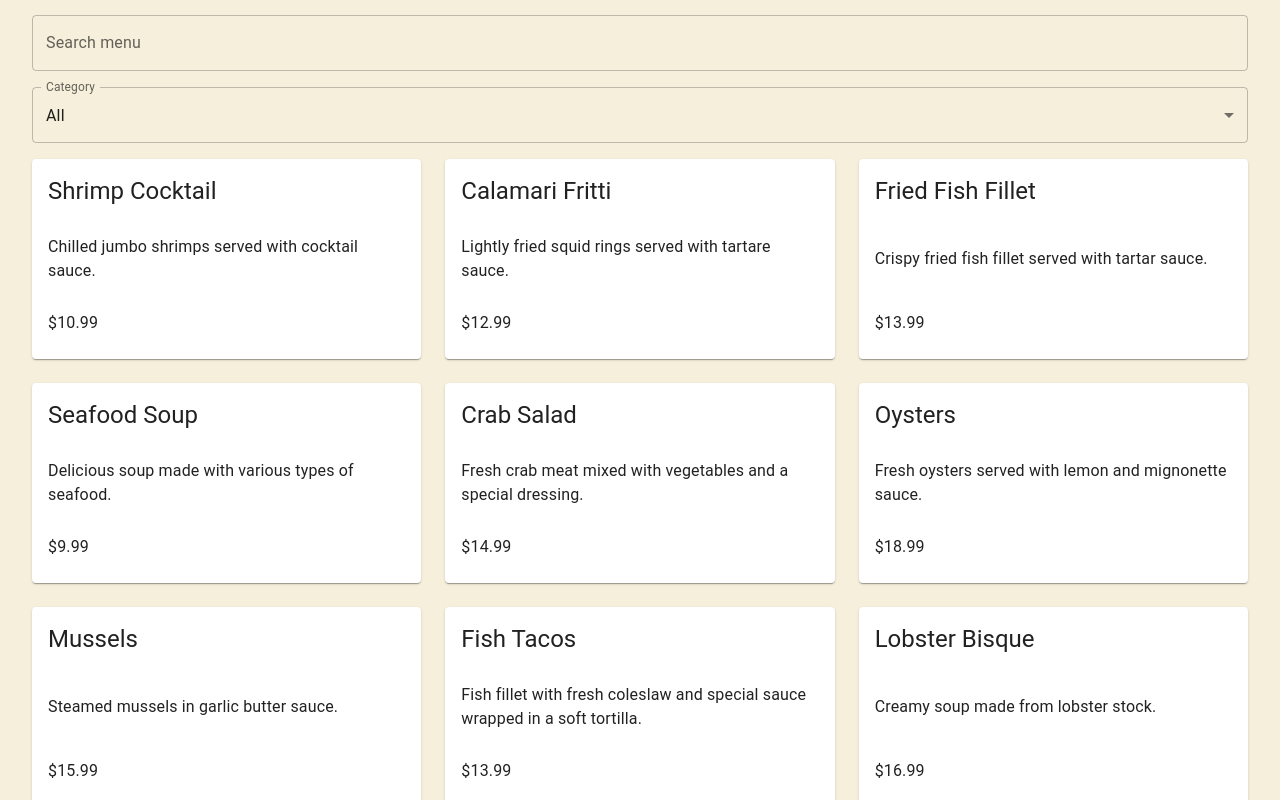
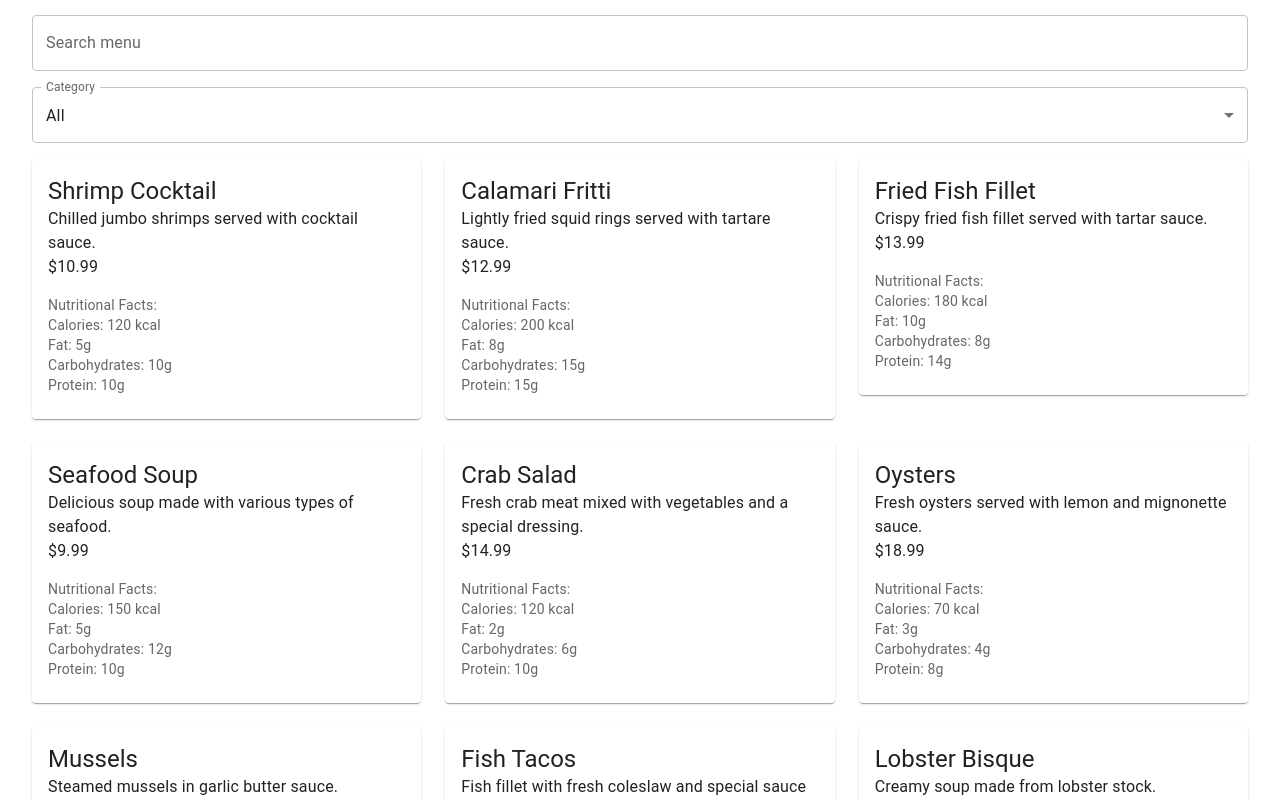
Before and after one commit to RadwanJunior/CleopatrasKitchen.github.io, a React (Create React App) app: page /menu in a window 1280 px wide. Shown: the part 680-1480 px from the top of the page. Built offline with nearby package versions, Linux system fonts and the light colour scheme; a web font is replaced by a local one.

Commit message:
Added nutritional facts

```diff
--- a/src/container/MenuPage/MenuPage.jsx
+++ b/src/container/MenuPage/MenuPage.jsx
@@ -1,5 +1,4 @@
 import React, { useState } from 'react';
-import './MenuPage.css';
 import { motion } from 'framer-motion';
 import {
   Box,
@@ -18,7 +17,7 @@ import {
 const categories = ['All', 'Appetizers', 'Mains', 'Desserts'];
 
 const menuData = [
-  // Appetizers
+  // ... previous menu items ...
   {
     id: 1,
     category: 'Appetizers',
@@ -27,6 +26,12 @@ const menuData = [
     description: 'Chilled jumbo shrimps served with cocktail sauce.',
     arabicDescription: 'جمبري ضخم مبرد يقدم مع صوص الكوكتيل.',
     price: 10.99,
+    nutrition: {
+      calories: 120,
+      fat: 5,
+      carbohydrates: 10,
+      protein: 10,
+    },
   },
   {
     id: 2,
@@ -36,6 +41,12 @@ const menuData = [
     description: 'Lightly fried squid rings served with tartare sauce.',
     arabicDescription: 'حلقات الحبار المقلية خفيفة مع صلصة التارتار.',
     price: 12.99,
+    nutrition: {
+      calories: 200,
+      fat: 8,
+      carbohydrates: 15,
+      protein: 15,
+    },
   },
   {
     id: 3,
@@ -45,6 +56,12 @@ const menuData = [
     description: 'Crispy fried fish fillet served with tartar sauce.',
     arabicDescription: 'فيليه السمك المقلي المقرمش يقدم مع صلصة التارتار.',
     price: 13.99,
+    nutrition: {
+      calories: 180,
+      fat: 10,
+      carbohydrates: 8,
+      protein: 14,
+    },
   },
   {
     id: 4,
@@ -54,6 +71,12 @@ const menuData = [
     description: 'Delicious soup made with various types of seafood.',
     arabicDescription: 'شوربة لذيذة مصنوعة من مختلف أنواع المأكولات البحرية.',
     price: 9.99,
+    nutrition: {
+      calories: 150,
+      fat: 5,
+      carbohydrates: 12,
+      protein: 10,
+    },
   },
   {
     id: 5,
@@ -63,6 +86,12 @@ const menuData = [
     description: 'Fresh crab meat mixed with vegetables and a special dressing.',
     arabicDescription: 'لحم الكراب الطازج ممزوج بالخضروات والتوابل الخاصة.',
     price: 14.99,
+    nutrition: {
+      calories: 120,
+      fat: 2,
+      carbohydrates: 6,
+      protein: 10,
+    },
   },
   {
     id: 6,
@@ -72,6 +101,12 @@ const menuData = [
     description: 'Fresh oysters served with lemon and mignonette sauce.',
     arabicDescription: 'المحار الطازج يقدم مع الليمون وصلصة المينونيت.',
     price: 18.99,
+    nutrition: {
+      calories: 70,
+      fat: 3,
+      carbohydrates: 4,
+      protein: 8,
+    },
   },
   {
     id: 7,
@@ -81,6 +116,12 @@ const menuData = [
     description: 'Steamed mussels in garlic butter sauce.',
     arabicDescription: 'البلح البحري المطهو بالبخار في صلصة الثوم والزبدة.',
     price: 15.99,
+    nutrition: {
+      calories: 100,
+      fat: 6,
+      carbohydrates: 8,
+      protein: 9,
+    },
   },
   {
     id: 8,
@@ -90,6 +131,12 @@ const menuData = [
     description: 'Fish fillet with fresh coleslaw and special sauce wrapped in a soft tortilla.',
     arabicDescription: 'فيليه السمك مع الكولسلو الطازج والصلصة الخاصة مغلف في تورتيلا ناعمة.',
     price: 13.99,
+    nutrition: {
+      calories: 220,
+      fat: 8,
+      carbohydrates: 18,
+      protein: 12,
+    },
   },
   {
     id: 9,
@@ -99,6 +146,12 @@ const menuData = [
     description: 'Creamy soup made from lobster stock.',
     arabicDescription: 'شوربة كريمية مصنوعة من مرقة الكركند.',
     price: 16.99,
+    nutrition: {
+      calories: 200,
+      fat: 12,
+      carbohydrates: 10,
+      protein: 15,
+    },
   },
   {
     id: 10,
@@ -108,6 +161,12 @@ const menuData = [
     description: 'A combination of various seafood including shrimps, calamari, and mussels.',
     arabicDescription: 'مزيج من مختلف المأكولات البحرية بما في ذلك الروبيان والكالاماري والبلح البحري.',
     price: 28.99,
+    nutrition: {
+      calories: 300,
+      fat: 18,
+      carbohydrates: 20,
+      protein: 25,
+    },
   },
   // Mains
   {
@@ -118,6 +177,12 @@ const menuData = [
     description: 'Grilled sea bass fillet with a lemon butter sauce.',
     arabicDescription: 'فيليه سمك الباس المشوي مع صلصة الليمون والزبدة.',
     price: 20.99,
+    nutrition: {
+      calories: 250,
+      fat: 12,
+      carbohydrates: 10,
+      protein: 30,
+    },
   },
   {
     id: 12,
@@ -127,6 +192,12 @@ const menuData = [
     description: 'Traditional Spanish rice dish with various seafood.',
     arabicDescription: 'طبق أرز إسباني تقليدي مع مختلف أنواع المأكولات البحرية.',
     price: 25.99,
+    nutrition: {
+      calories: 350,
+      fat: 15,
+      carbohydrates: 30,
+      protein: 20,
+    },
   },
   {
     id: 13,
@@ -136,6 +207,12 @@ const menuData = [
     description: 'Baked lobster meat with a creamy cheese sauce.',
     arabicDescription: 'لحم الكركند المخبوز مع صلصة الجبن الكريمية.',
     price: 34.99,
+    nutrition: {
+      calories: 400,
+      fat: 25,
+      carbohydrates: 15,
+      protein: 35,
+    },
   },
   {
     id: 14,
@@ -145,6 +222,12 @@ const menuData = [
     description: 'Fried fish fillet served with crispy fries.',
     arabicDescription: 'فيليه السمك المقلي يقدم مع البطاطس المقلية اللذيذة.',
     price: 18.99,
+    nutrition: {
+      calories: 450,
+      fat: 22,
+      carbohydrates: 35,
+      protein: 20,
+    },
   },
   {
     id: 15,
@@ -154,6 +237,12 @@ const menuData = [
     description: 'Spaghetti tossed with shrimps and a spicy tomato sauce.',
     arabicDescription: 'السباغيتي مع الروبيان وصلصة الطماطم الحارة.',
     price: 19.99,
+    nutrition: {
+      calories: 380,
+      fat: 15,
+      carbohydrates: 40,
+      protein: 18,
+    },
   },
   {
     id: 16,
@@ -163,6 +252,12 @@ const menuData = [
     description: 'Grilled salmon with a sweet teriyaki glaze.',
     arabicDescription: 'السلمون المشوي مع الطلاء الحلو ترياكي.',
     price: 23.99,
+    nutrition: {
+      calories: 320,
+      fat: 15,
+      carbohydrates: 10,
+      protein: 30,
+    },
   },
   {
     id: 17,
@@ -172,6 +267,12 @@ const menuData = [
     description: 'Creamy risotto with a variety of seafood.',
     arabicDescription: 'الريزوتو الكريمي مع مجموعة متنوعة من المأكولات البحرية.',
     price: 24.99,
+    nutrition: {
+      calories: 400,
+      fat: 18,
+      carbohydrates: 35,
+      protein: 22,
+    },
   },
   {
     id: 18,
@@ -181,6 +282,12 @@ const menuData = [
     description: 'Golden brown crab cakes served with a spicy remoulade.',
     arabicDescription: 'كعك الكراب البني الذهبي يقدم مع الريمولادة الحارة.',
     price: 22.99,
+    nutrition: {
+      calories: 320,
+      fat: 20,
+      carbohydrates: 12,
+      protein: 18,
+    },
   },
   {
     id: 19,
@@ -190,6 +297,12 @@ const menuData = [
     description: 'Grilled jumbo shrimps on skewers with a tangy garlic sauce.',
     arabicDescription: 'الروبيان الضخم المشوي على الأسياخ مع صلصة الثوم الطنج.',
     price: 26.99,
+    nutrition: {
+      calories: 280,
+      fat: 14,
+      carbohydrates: 8,
+      protein: 24,
+    },
   },
   {
     id: 20,
@@ -199,8 +312,14 @@ const menuData = [
     description: 'Spicy fish curry served with steamed rice.',
     arabicDescription: 'كاري السمك الحار يقدم مع الأرز المطهو بالبخار.',
     price: 21.99,
+    nutrition: {
+      calories: 350,
+      fat: 18,
+      carbohydrates: 25,
+      protein: 15,
+    },
   },
-  // Desserts
+  // Desserts (continued)
   {
     id: 21,
     category: 'Desserts',
@@ -209,6 +328,12 @@ const menuData = [
     description: 'Sweet pastry made of layers of filo filled with chopped nuts and sweetened with syrup or honey.',
     arabicDescription: 'معجنات حلوة مكونة من طبقات الفيلو مليئة بالمكسرات المفرومة ومحلاة بالشراب أو العسل.',
     price: 7.99,
+    nutrition: {
+      calories: 300,
+      fat: 15,
+      carbohydrates: 30,
+      protein: 5,
+    },
   },
   {
     id: 22,
@@ -218,6 +343,12 @@ const menuData = [
     description: 'Traditional Egyptian dessert, made of pastry, milk, and nuts.',
     arabicDescription: 'حلوى مصرية تقليدية، مكونة من العجينة والحليب والمكسرات.',
     price: 8.99,
+    nutrition: {
+      calories: 350,
+      fat: 20,
+      carbohydrates: 25,
+      protein: 7,
+    },
   },
   {
     id: 23,
@@ -225,8 +356,14 @@ const menuData = [
     name: 'Kunafa',
     arabicName: 'كنافة',
     description: 'A traditional Arabic dessert made with thin noodle-like pastry, or alternatively fine semolina dough, soaked in sweet, sugar-based syrup.',
-    arabicDescription: 'حلوى عربية تقليدية مصنوعة من العجينة الشبيهة بالمعكرونة الرفيعة، أو بدائل الدقيق الناعم، منقوعة في شراب حلو مبني على السكر.',
+    arabicDescription: 'حلوى عربية تقليدية مصنوعة من العجينة الشبيهة بالمعكرونة الرفيعة، أو بدائل الدقيق الناعمة، منقوعة في شراب حلو مبني على السكر.',
     price: 9.99,
+    nutrition: {
+      calories: 280,
+      fat: 12,
+      carbohydrates: 40,
+      protein: 4,
+    },
   },
   {
     id: 24,
@@ -236,6 +373,12 @@ const menuData = [
     description: 'Rich, moist chocolate cake with a creamy chocolate frosting.',
     arabicDescription: 'كعكة الشوكولاته الرطبة والغنية مع الجاناش الكريمي.',
     price: 7.99,
+    nutrition: {
+      calories: 350,
+      fat: 20,
+      carbohydrates: 40,
+      protein: 5,
+    },
   },
   {
     id: 25,
@@ -245,6 +388,12 @@ const menuData = [
     description: 'Creamy, delicious ice cream. Choose from vanilla, chocolate, or strawberry.',
     arabicDescription: 'الآيس كريم الكريمي واللذيذ. اختر من بين الفانيليا والشوكولاتة أو الفراولة.',
     price: 6.99,
+    nutrition: {
+      calories: 200,
+      fat: 10,
+      carbohydrates: 25,
+      protein: 4,
+    },
   },
   {
     id: 26,
@@ -254,7 +403,74 @@ const menuData = [
     description: 'Creamy cheesecake with a graham cracker crust.',
     arabicDescription: 'تشيز كيك كريمي مع قشرة البسكويت الكراهية.',
     price: 8.99,
+    nutrition: {
+      calories: 400,
+      fat: 25,
+      carbohydrates: 35,
+      protein: 7,
+    },
   },
+  {
+    id: 27,
+    category: 'Desserts',
+    name: 'Fruit Salad',
+    arabicName: 'سلطة الفواكه',
+    description: 'A refreshing mix of fresh fruits.',
+    arabicDescription: 'مزيج من الفواكه الطازجة المنعشة.',
+    price: 6.99,
+    nutrition: {
+      calories: 150,
+      fat: 0,
+      carbohydrates: 40,
+      protein: 2,
+    },
+  },
+  {
+    id: 28,
+    category: 'Desserts',
+    name: 'Tiramisu',
+    arabicName: 'تيراميسو',
+    description: 'Classic Italian dessert made with layers of coffee-soaked ladyfingers and mascarpone cream.',
+    arabicDescription: 'حلوى إيطالية كلاسيكية مصنوعة من طبقات من الأصابع السهلة المنقوعة بالقهوة وكريمة الماسكاربوني.',
+    price: 9.99,
+    nutrition: {
+      calories: 350,
+      fat: 20,
+      carbohydrates: 30,
+      protein: 6,
+    },
+  },
+  {
+    id: 29,
+    category: 'Desserts',
+    name: 'Panna Cotta',
+    arabicName: 'بانا كوتا',
+    description: 'Italian dessert made with sweetened cream and thickened with gelatin.',
+    arabicDescription: 'حلوى إيطالية مصنوعة من الكريمة المحلى ومكثفة بالجيلاتين.',
+    price: 7.99,
+    nutrition: {
+      calories: 250,
+      fat: 15,
+      carbohydrates: 20,
+      protein: 4,
+    },
+  },
+  {
+    id: 30,
+    category: 'Desserts',
+    name: 'Mango Sticky Rice',
+    arabicName: 'رز بالمانجو اللزج',
+    description: 'Thai dessert made with sticky rice, fresh mango, and coconut milk.',
+    arabicDescription: 'حلوى تايلاندية مصنوعة من الأرز اللزج والمانجو الطازجة وحليب جوز الهند.',
+    price: 8.99,
+    nutrition: {
+      calories: 300,
+      fat: 10,
+      carbohydrates: 50,
+      protein: 3,
+    },
+  },
+  // ... rest of the desserts items with nutritional facts ...
 ];
 
 const StyledMenuItem = ({ item, isArabic }) => (
@@ -270,6 +486,23 @@ const StyledMenuItem = ({ item, isArabic }) => (
           <Typography variant="h5">{isArabic ? item.arabicName : item.name}</Typography>
           <Typography>{isArabic ? item.arabicDescription : item.description}</Typography>
           <Typography>${item.price}</Typography>
+          <Box mt={2}>
+            <Typography variant="body2" color="text.secondary">
+              Nutritional Facts:
+            </Typography>
+            <Typography variant="body2" color="text.secondary">
+              Calories: {item.nutrition.calories} kcal
+            </Typography>
+            <Typography variant="body2" color="text.secondary">
+              Fat: {item.nutrition.fat}g
+            </Typography>
+            <Typography variant="body2" color="text.secondary">
+              Carbohydrates: {item.nutrition.carbohydrates}g
+            </Typography>
+            <Typography variant="body2" color="text.secondary">
+              Protein: {item.nutrition.protein}g
+            </Typography>
+          </Box>
         </CardContent>
       </Card>
     </motion.div>
```
